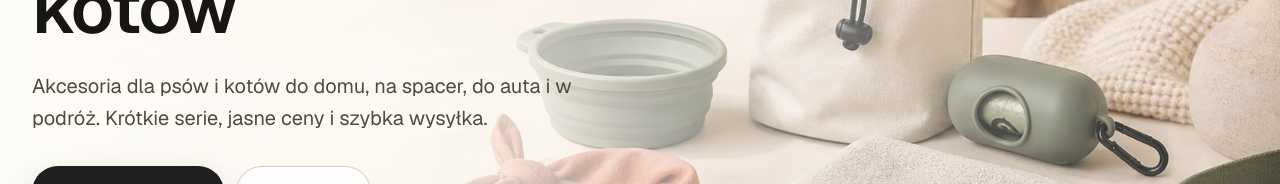
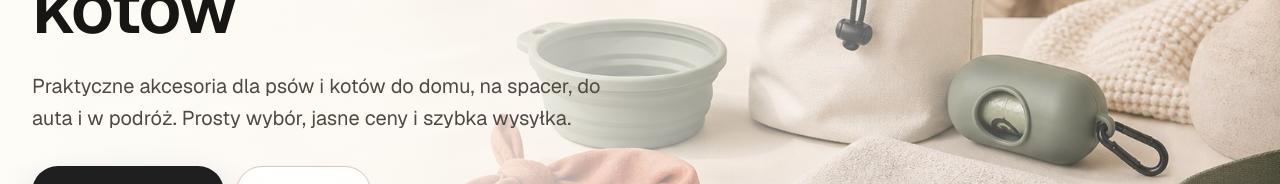
Before and after one commit to milek2k03/Sklep-Dla-Zwierzat, a Next.js app: page / in a window 1280 px wide. Shown: the part 366-550 px from the top of the page. Built offline with nearby package versions, Linux system fonts and the light colour scheme; no server answers; the database is empty.

Commit message:
Refine homepage shop description

```diff
--- a/src/components/Footer.tsx
+++ b/src/components/Footer.tsx
@@ -23,8 +23,8 @@ export function Footer() {
             {storeBrandName}
           </div>
           <p className="mt-4 max-w-sm text-sm leading-6 text-[#6d675f]">
-            Akcesoria dla psów i kotów do domu, na spacer, do auta i w podróż.
-            Jasne ceny, szybka wysyłka i prosty kontakt po zakupie.
+            Praktyczne akcesoria dla psów i kotów do domu, na spacer, do auta
+            i w podróż. Jasne ceny, szybka wysyłka i prosty kontakt po zakupie.
           </p>
         </div>
 
--- a/src/components/Hero.tsx
+++ b/src/components/Hero.tsx
@@ -27,8 +27,8 @@ export function Hero() {
             Praktyczne akcesoria dla psów i kotów
           </h1>
           <p className="mt-6 max-w-xl text-lg leading-8 text-[#4f4942] sm:text-xl">
-            Akcesoria dla psów i kotów do domu, na spacer, do auta i w podróż.
-            Krótkie serie, jasne ceny i szybka wysyłka.
+            Praktyczne akcesoria dla psów i kotów do domu, na spacer, do auta
+            i w podróż. Prosty wybór, jasne ceny i szybka wysyłka.
           </p>
 
           <div className="mt-8 flex flex-col gap-3 sm:flex-row">
```
